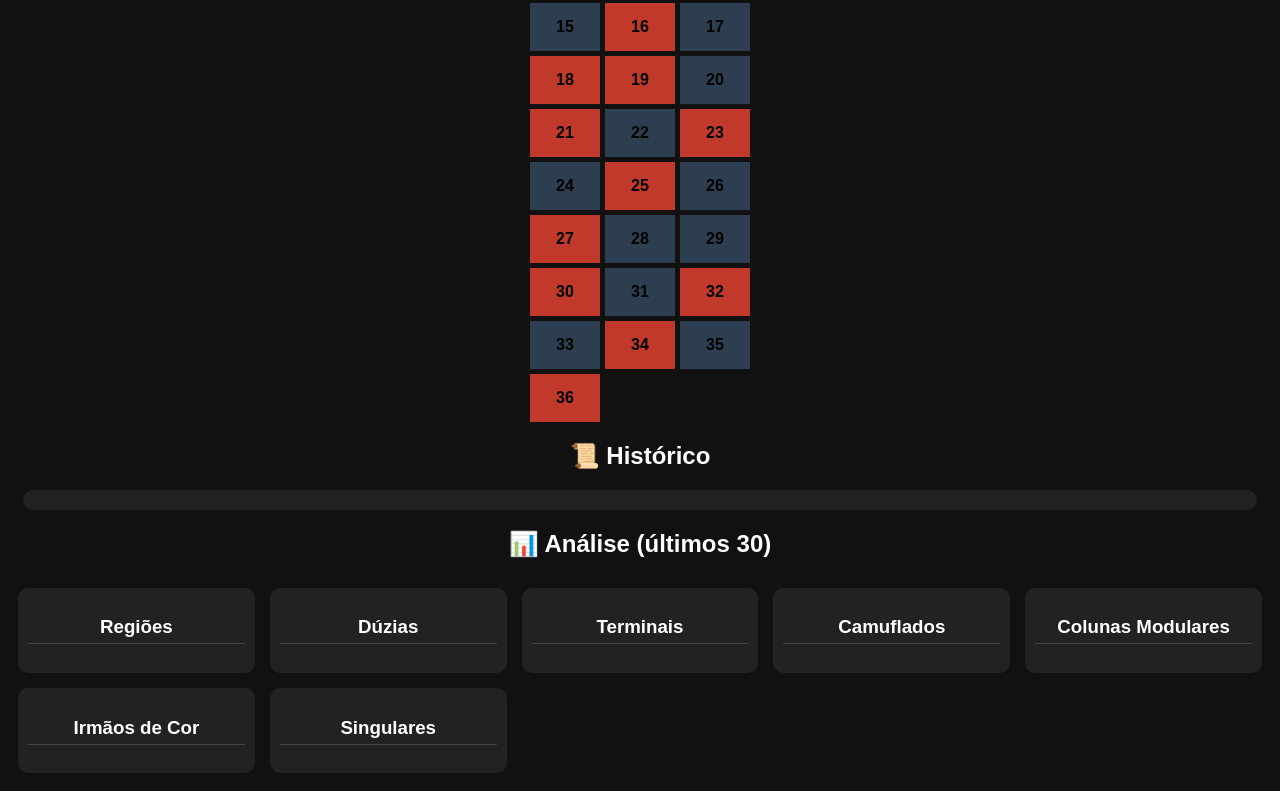
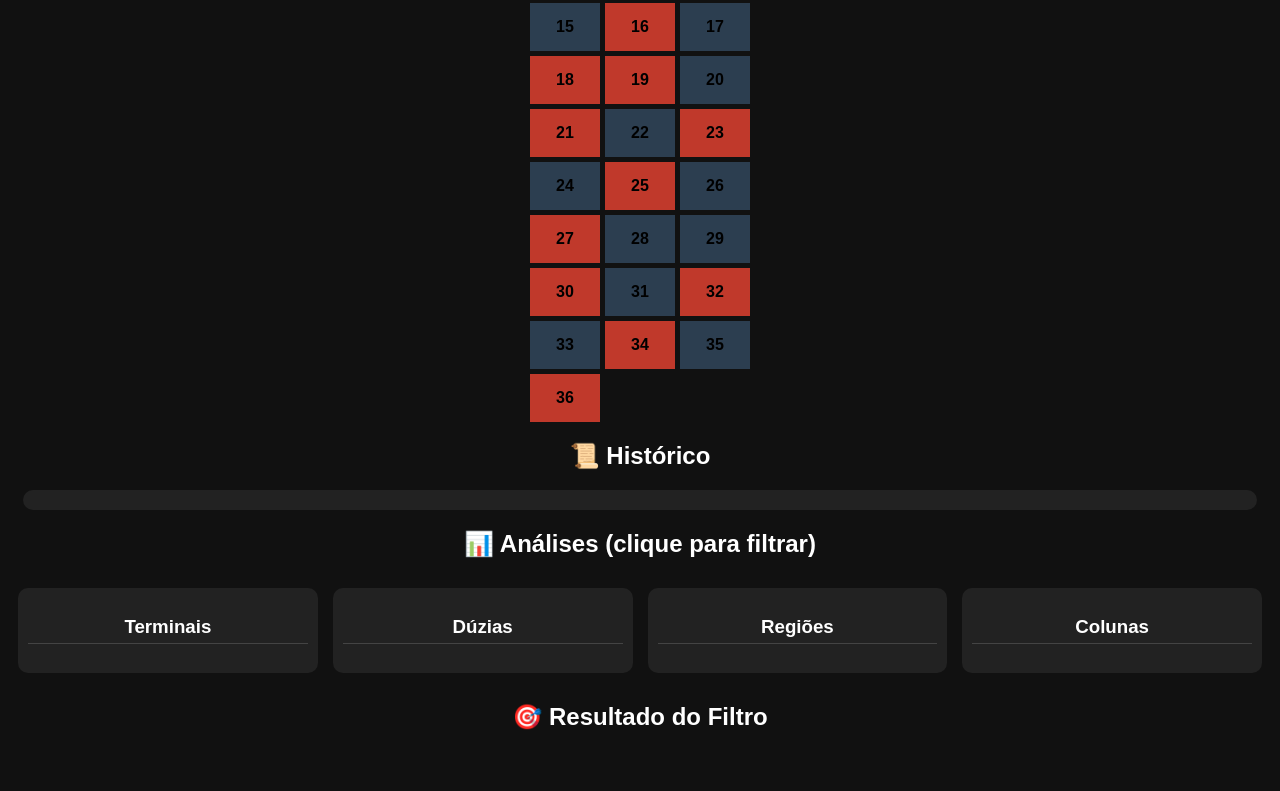
Before and after one commit to Allanz7nhoRoullete/Analise-de-Roleta, a plain HTML site: page index.html in a window 1280 px wide. Shown: the part 343-1134 px from the top of the page. After the commit the page ends 1094 px from the top, so only its background shows below. Drawn offline with Linux system fonts and the light colour scheme.

Commit message:
Update index.html

```diff
--- a/index.html
+++ b/index.html
@@ -7,54 +7,42 @@
 </head>
 <body>
 
-<h1>🎯 Roleta Europeia - Tracker</h1>
+<h1>🎯 Roleta Tracker</h1>
 
 <div id="roleta"></div>
 
 <h2>📜 Histórico</h2>
 <div id="historico"></div>
 
-<h2>📊 Análise (últimos 30)</h2>
+<h2>📊 Análises (clique para filtrar)</h2>
 
 <div class="painel">
 
   <div class="bloco">
-    <h3>Regiões</h3>
-    <pre id="regioes"></pre>
+    <h3>Terminais</h3>
+    <div id="terminais"></div>
   </div>
 
   <div class="bloco">
     <h3>Dúzias</h3>
-    <pre id="duzias"></pre>
+    <div id="duzias"></div>
   </div>
 
   <div class="bloco">
-    <h3>Terminais</h3>
-    <pre id="terminais"></pre>
+    <h3>Regiões</h3>
+    <div id="regioes"></div>
   </div>
 
   <div class="bloco">
-    <h3>Camuflados</h3>
-    <pre id="camuflados"></pre>
-  </div>
-
-  <div class="bloco">
-    <h3>Colunas Modulares</h3>
-    <pre id="colunas"></pre>
-  </div>
-
-  <div class="bloco">
-    <h3>Irmãos de Cor</h3>
-    <pre id="irmaos"></pre>
-  </div>
-
-  <div class="bloco">
-    <h3>Singulares</h3>
-    <pre id="singulares"></pre>
+    <h3>Colunas</h3>
+    <div id="colunas"></div>
   </div>
 
 </div>
 
+<h2>🎯 Resultado do Filtro</h2>
+<div id="filtro"></div>
+
 <script src="script.js"></script>
 </body>
 </html>
```
